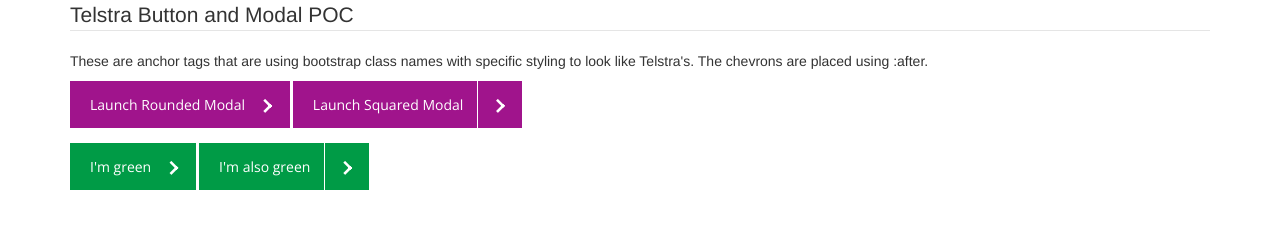
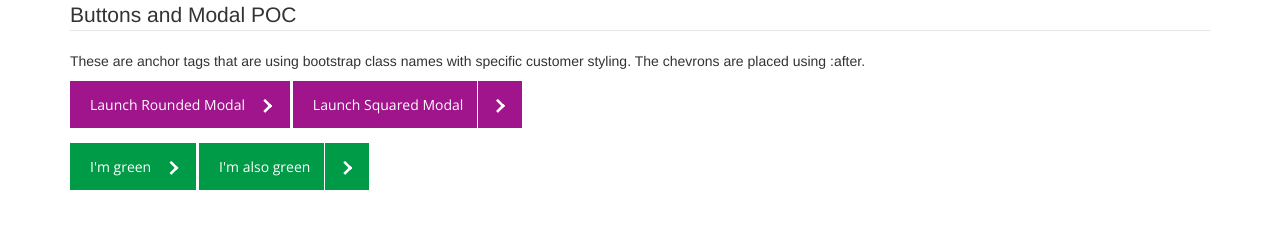
Before and after one commit to crouman/buttons-poc, a plain HTML site: page index.html in a window 1280 px wide. Drawn offline with nearby package versions, Linux system fonts and the light colour scheme; files whose address does not match are found by name.

Commit message:
removed references to customer name

```diff
--- a/index.html
+++ b/index.html
@@ -19,9 +19,9 @@
 			<div class="col-xs-12">
 
 				<fieldset class="telstra">
-					<legend>Telstra Button and Modal POC</legend>
+					<legend>Buttons and Modal POC</legend>
 					<div class="form-group">
-						<p>These are anchor tags that are using bootstrap class names with specific styling to look like Telstra's. The chevrons are placed using :after.</p>
+						<p>These are anchor tags that are using bootstrap class names with specific customer styling. The chevrons are placed using :after.</p>
 						<a class="btn btn-primary" data-toggle="modal" data-target="#rounded-modal">Launch Rounded Modal</a>
 						<a class="btn btn-primary split" data-toggle="modal" data-target="#squared-modal">Launch Squared Modal</a>
 					</div>
```
